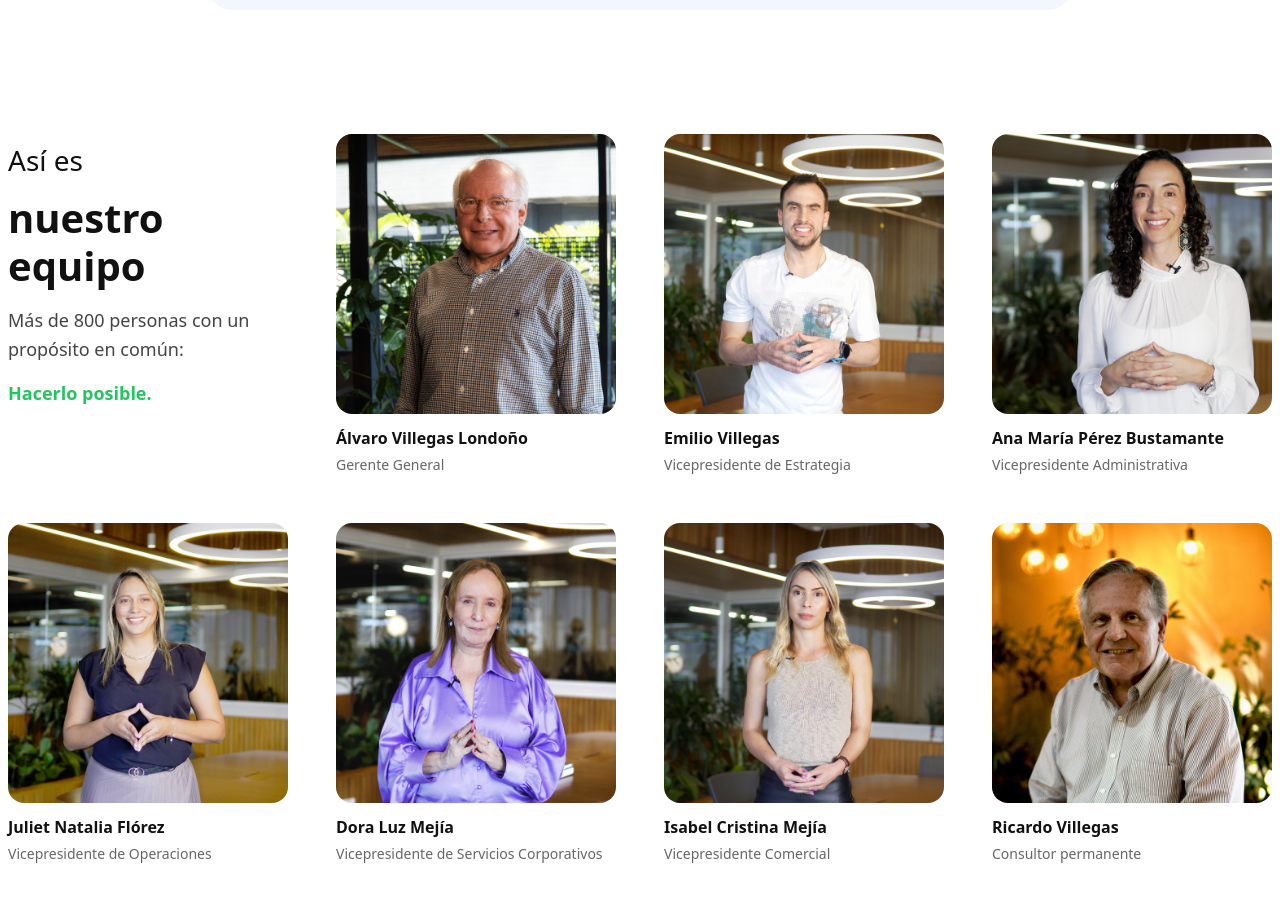
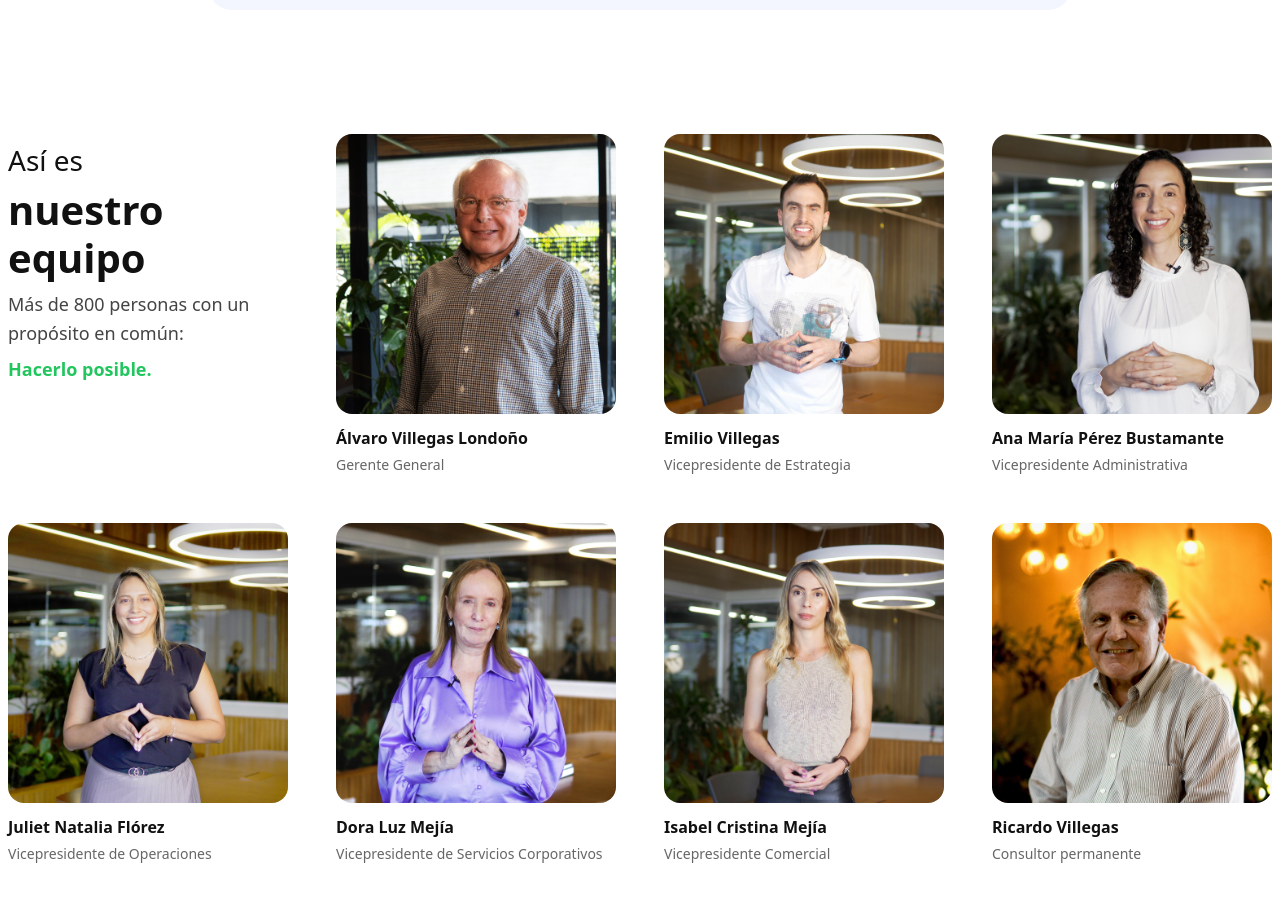
Before and after one commit to unax-globant/sistecredito-Practica, a React (Vite) app: page / in a window 1280 px wide. Shown: the part 3380-4282 px from the top of the page. Built offline with nearby package versions, Linux system fonts and the light colour scheme.

Commit message:
Actualizacion del  texto de  grid

```diff
--- a/src/components/templates/team/team.css
+++ b/src/components/templates/team/team.css
@@ -162,7 +162,6 @@
 
   .team-header-block {
     padding-top: 8px;
-    gap: 16px;
     text-align: left;
     display: flex;
     flex-direction: column;
```
